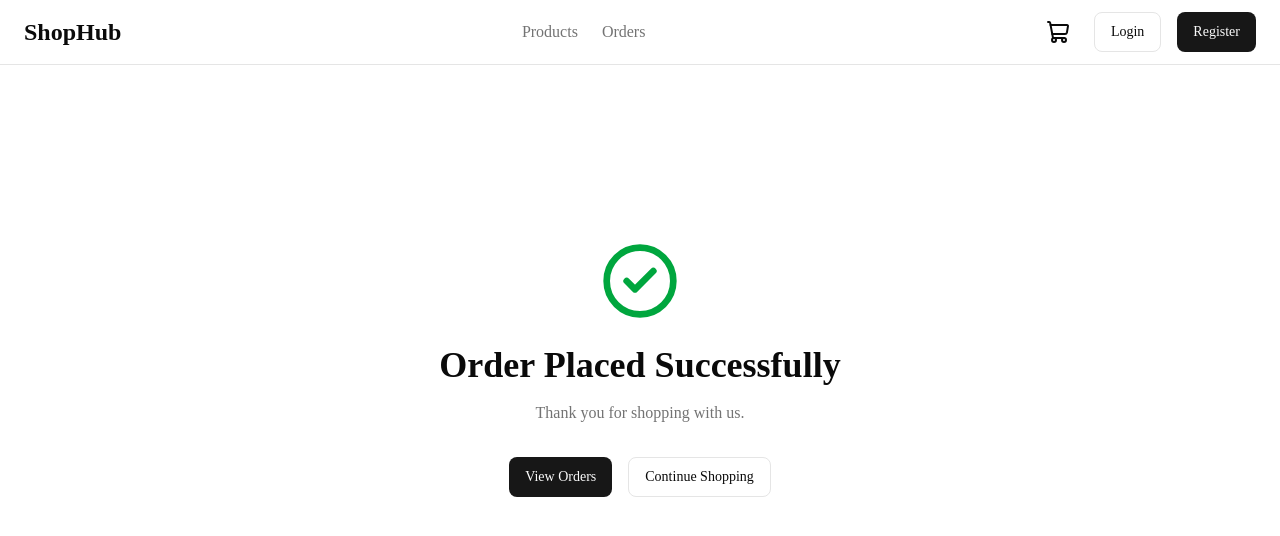
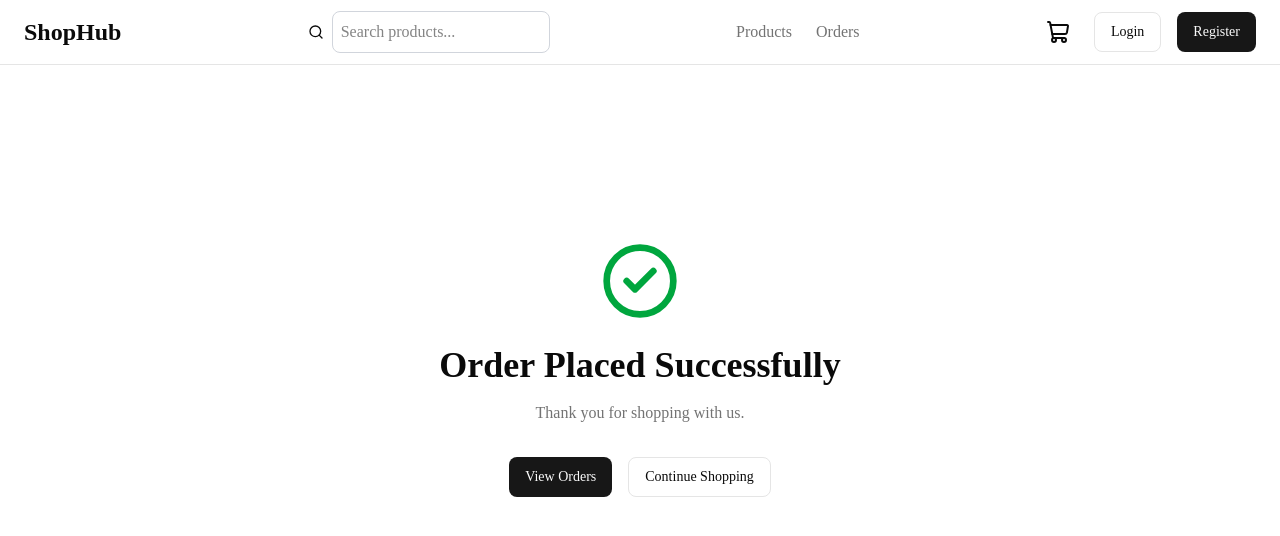
Before and after one commit to KrishnaNaik6/intern-ecommerce-Krishna, a Next.js app in the folder frontend/: page /orders/success in a window 1280 px wide. Shown: the top 536 px of the page. Built offline with nearby package versions, Linux system fonts and the light colour scheme; no server answers.

Commit message:
feat(backend): implement search with insensitive

```diff
--- a/frontend/components/layout/navbar.tsx
+++ b/frontend/components/layout/navbar.tsx
@@ -3,6 +3,7 @@ import Link from "next/link";
 import { NavLinks } from "./nav-links";
 import { CartBadge } from "./cart-badge";
 import { UserMenu } from "./user-menu";
+import { SearchBar } from "./search-bar";
 
 export function Navbar() {
   return (
@@ -15,6 +16,7 @@ export function Navbar() {
         >
           ShopHub
         </Link>
+        <SearchBar />
 
         <NavLinks />
 
--- a/frontend/components/layout/search-bar.tsx
+++ b/frontend/components/layout/search-bar.tsx
@@ -0,0 +1,14 @@
+import { Search } from "lucide-react";
+
+export function SearchBar() {
+    return (
+        <div className="flex items-center space-x-2">
+            <Search className="size-4" />
+            <input
+                type="text"
+                placeholder="Search products..."
+                className="border border-gray-300 rounded-md p-2"
+            />
+        </div>
+    );
+}
```
Also changed, not shown: 2 other files (tests, documents, lock files or other folders).
